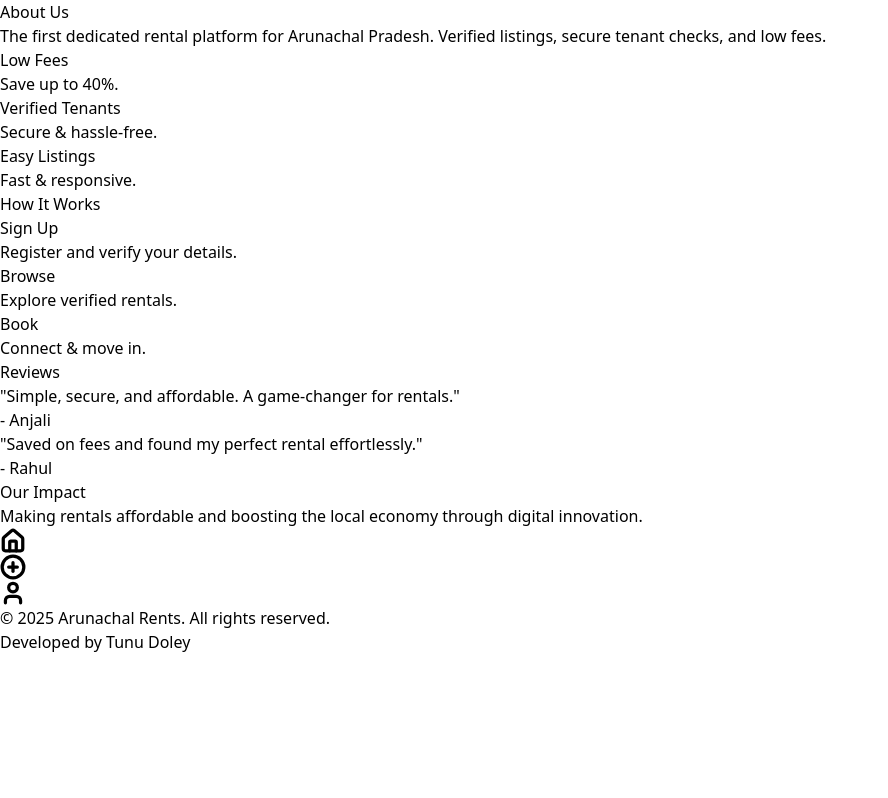
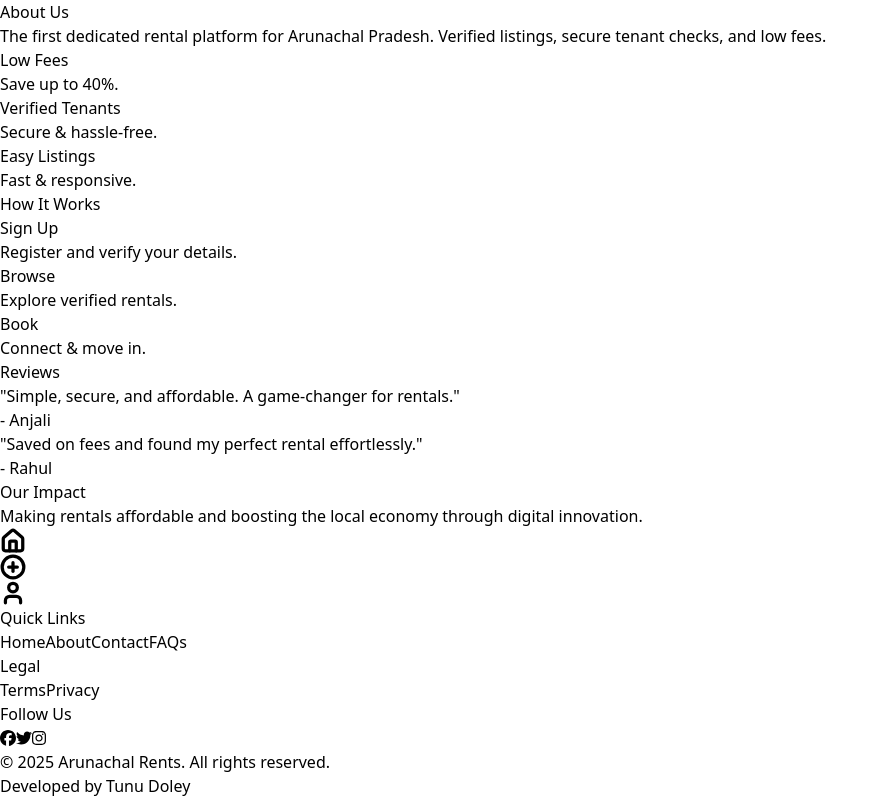
Before and after one commit to tunu7/arunachalrents, a Next.js app: page / in a window 1280 px wide. Shown: the part 320-1118 px from the top of the page, without its empty margins (0-888 px from the left). Before the commit the page ends 974 px from the top, so only its background shows below. Built offline with nearby package versions, Linux system fonts and the light colour scheme; no server answers.

Commit message:
error solve layout

```diff
--- a/src/components/Footer.tsx
+++ b/src/components/Footer.tsx
@@ -3,10 +3,10 @@
 import Link from "next/link";
 import { Home, PlusCircle, User as UserIcon } from "lucide-react";
 import { useEffect, useState } from "react";
-import { auth } from "../lib/firebaseClient";  // Ensure this path is correct
+import { auth } from "../lib/firebaseClient";
 import { onAuthStateChanged, User } from "firebase/auth";
-
 import { faFacebook, faTwitter, faInstagram } from "@fortawesome/free-brands-svg-icons";
+import { FontAwesomeIcon } from "@fortawesome/react-fontawesome";
 
 export default function Footer() {
   const [user, setUser] = useState<User | null>(null);
@@ -42,27 +42,15 @@
       {/* Navigation Bar (Mobile & Desktop) */}
       <div className="fixed bottom-0 left-0 w-full bg-white shadow-md border-t z-50">
         <div className="max-w-4xl mx-auto flex justify-between items-center px-6 py-3">
-          {/* Left Icon */}
-          <Link
-            href="/"
-            className="p-3 rounded-lg hover:bg-gray-200 transition"
-          >
+          <Link href="/" className="p-3 rounded-lg hover:bg-gray-200 transition">
             <Home size={26} strokeWidth={3} />
           </Link>
 
-          {/* Center Icon */}
-          <Link
-            href="/add-room"
-            className="p-3 rounded-lg hover:bg-gray-200 transition"
-          >
+          <Link href="/add-room" className="p-3 rounded-lg hover:bg-gray-200 transition">
             <PlusCircle size={26} strokeWidth={3} />
           </Link>
 
-          {/* Right Icon */}
-          <Link
-            href={user ? "/profile" : "/auth/login"}
-            className="p-3 rounded-lg hover:bg-gray-200 transition"
-          >
+          <Link href={user ? "/profile" : "/auth/login"} className="p-3 rounded-lg hover:bg-gray-200 transition">
             <UserIcon size={26} strokeWidth={3} />
           </Link>
         </div>
@@ -75,7 +63,37 @@
       <footer className="w-full bg-white border-t mt-8">
         <div className="max-w-4xl mx-auto px-4 py-8 grid grid-cols-1 md:grid-cols-3 gap-8 text-center md:text-left">
 
+          {/* Quick Links */}
+          <div>
+            <h4 className="font-bold mb-2">Quick Links</h4>
+            {quickLinks.map((link) => (
+              <Link key={link.href} href={link.href} className="block text-blue-600 hover:underline">
+                {link.text}
+              </Link>
+            ))}
+          </div>
 
+          {/* Legal Links */}
+          <div>
+            <h4 className="font-bold mb-2">Legal</h4>
+            {legalLinks.map((link) => (
+              <Link key={link.href} href={link.href} className="block text-blue-600 hover:underline">
+                {link.text}
+              </Link>
+            ))}
+          </div>
+
+          {/* Social Links */}
+          <div>
+            <h4 className="font-bold mb-2">Follow Us</h4>
+            <div className="flex justify-center md:justify-start gap-4">
+              {socialLinks.map((link) => (
+                <Link key={link.href} href={link.href} target="_blank" rel="noopener noreferrer">
+                  <FontAwesomeIcon icon={link.icon} className="text-2xl text-blue-500 hover:text-blue-700" />
+                </Link>
+              ))}
+            </div>
+          </div>
 
         </div>
 
```
Also changed, not shown: 1 other file (tests, documents, lock files or other folders).
